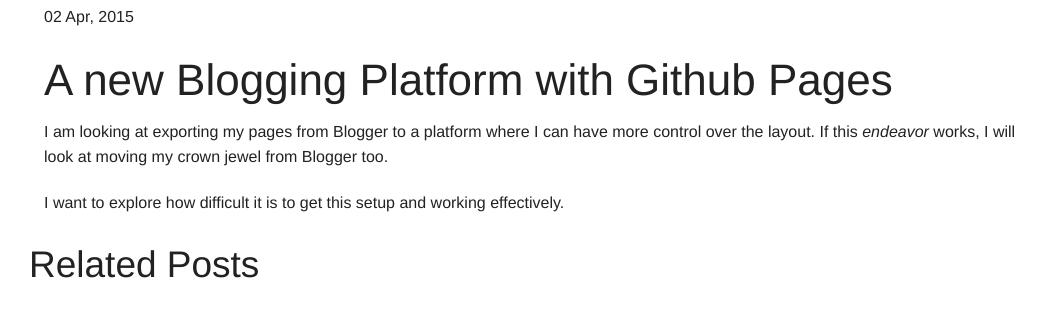
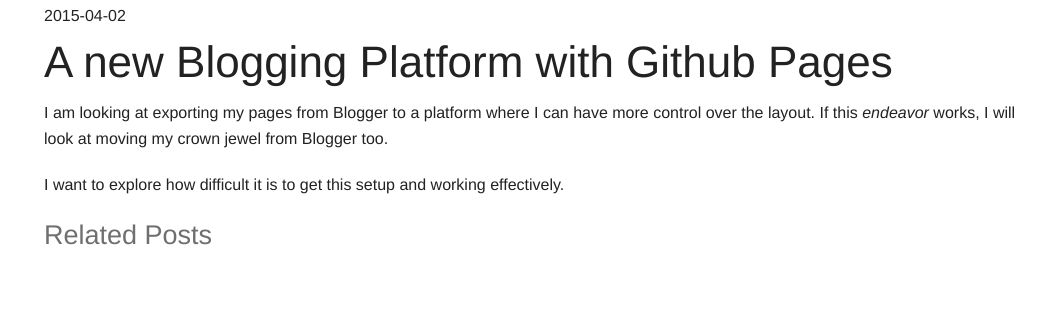
Before and after one commit to jyeary/jyeary.github.io, a Jekyll site: the page built from _posts/2015-04-02-a-new-blog-site.md, in a window 1280 px wide, cut to the strip 174-491 px from the top of the page. Shown: the whole strip, without its empty margins (96-1141 px from the left). Built offline with Jekyll 4.4.1, drawn with Linux system fonts in a browser that asks for light colours.

Commit message:
Updated layout.

```diff
--- a/_layouts/post.html
+++ b/_layouts/post.html
@@ -5,19 +5,13 @@
     <div class="large-12 medium-12 small-12">
         <article>
             <header>
-                <div>
-                    <p><time datetime="{{ page.date | date_to_xmlschema }}">{{ page.date | date: "%d %b, %Y" }}</time></p>
-                </div>
-                <div>
-                    <h1>{{ page.title }}</h1>
-                </div>
+                <time datetime="{{ page.date | date_to_xmlschema }}">{{ page.date | date: "%F" }}</time>
+                <h1>{{ page.title }}</h1>
             </header>
             {{ content }}
         </article>
-    </div>
-    <div class="row">
         <div class="large-12 medium-12 small-12">
-            <h2>Related Posts</h2>
+            <h3 class="subheader">Related Posts</h3>
             <ul class="square">
                 {% for post in site.related_posts limit:3 %}
                 <li><span>{{ post.date | date_to_string }}</span> &raquo; <a href="{{ post.url }}">{{ post.title }}</a></li>
--- a/index.html
+++ b/index.html
@@ -30,7 +30,7 @@
         <div class="row">
             {% for post in site.posts offset %}
             <div class="large-12 columns">
-                <time datetime="{{ post.date | xmlschema }}">{{ post.date | date: "%Y-%m" }}</time>
+                <time datetime="{{ post.date | xmlschema }}">{{ post.date | date: "%F" }}</time>
                 <p><a href="{{ post.url }}">{{ post.title }}</a></p>
             </div>
             {% endfor %}
```
